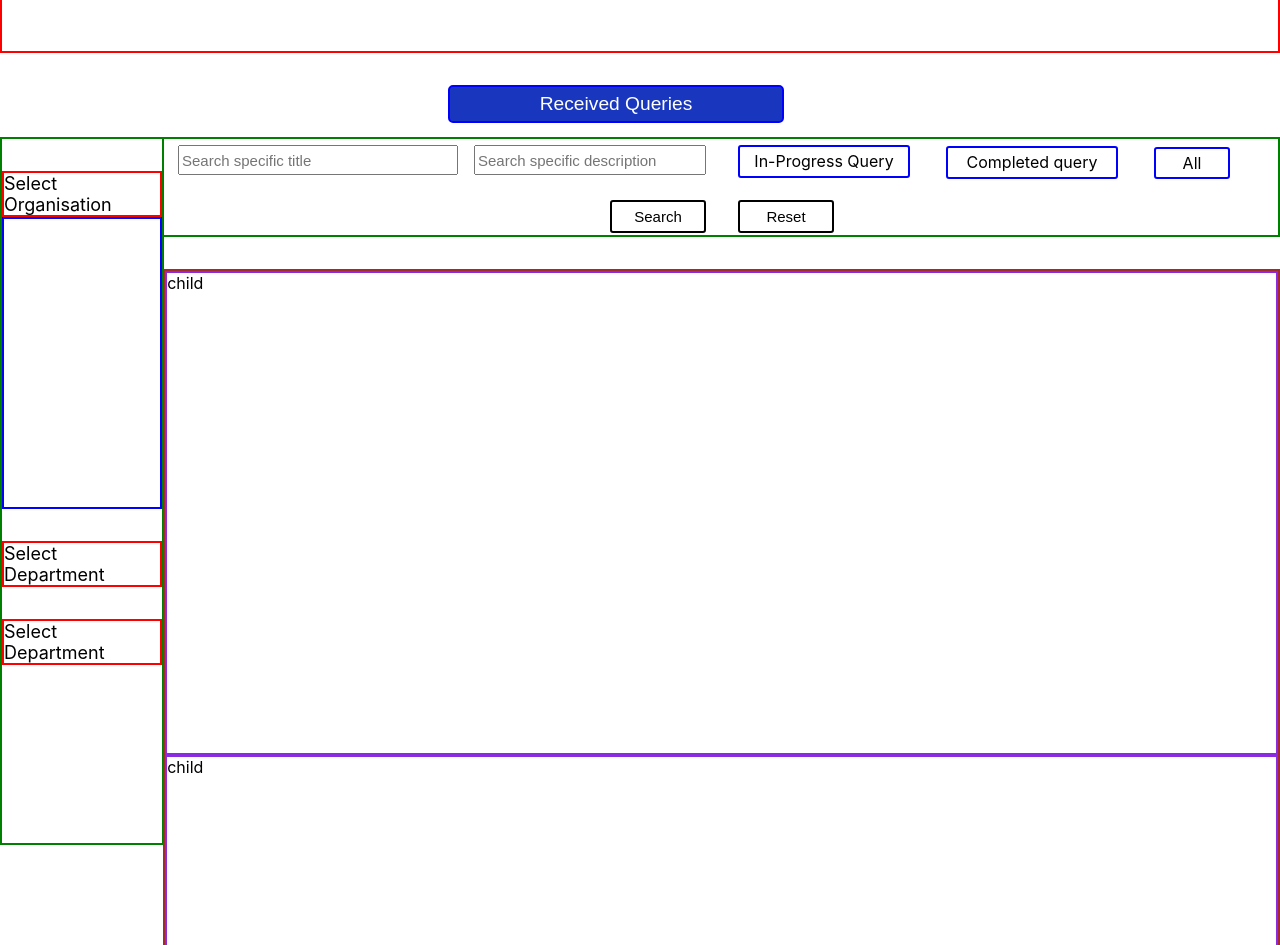
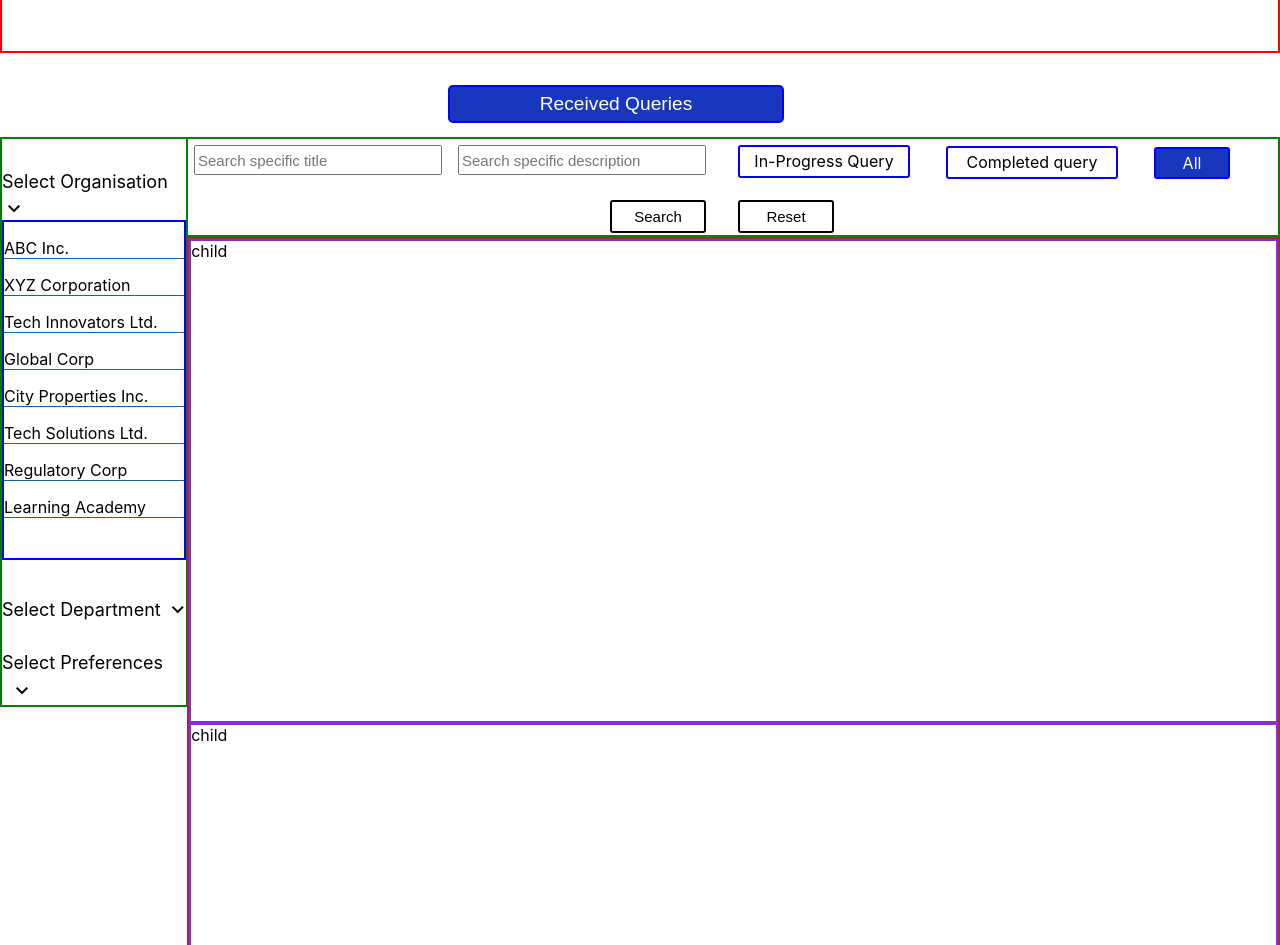
Before and after one commit to gauravgautam00/Quire_Flow, a React (Create React App) app in the folder client/: page /administrative_matter in a window 1280 px wide. Shown: the part 1280-2225 px from the top of the page. Built offline with nearby package versions, Linux system fonts and the light colour scheme.

Commit message:
modified filters

```diff
--- a/client/src/Components/Administrative_matter.jsx
+++ b/client/src/Components/Administrative_matter.jsx
@@ -1,4 +1,4 @@
-import React, { useState, useRef } from 'react'
+import React, { useState, useRef, useEffect } from 'react'
 import Administrative_matter_JSON from "./administrativeMatter.json"
 import Child_Administrative_matter from './Child_Administrative_matter'
 import SecondInfo_Child_administrator_container  from "./secondInfo_Child_administrator_container"
@@ -6,11 +6,53 @@ import secondInfo_administrativeMatter from "./secondInfo_administrativeMatter.j
 const Administrative_matter = () => {
 
 
-
+  const takeToTheViewQueries=useRef(null);
   const filterup=useRef(null);
   const filterleft =useRef(null);
+  const filterLeftOrganisationHeadingReference=useRef(null);
+  const filterLeftDepartmentHeadingReference=useRef(null);
+  const filterLeftPreferenceHeadingReference=useRef(null);
+  const filterLeftOrganisationSelectReference=useRef(null);
+  const filterLeftDepartmentSelectReference=useRef(null);
+  const filterLeftPreferenceSelectReference=useRef(null);
+
+
   const queryContainer=useRef(null);
 
+  if(takeToTheViewQueries.current){
+  takeToTheViewQueries.current.onclick=()=>{
+    if(takeToTheViewQueries.current){
+    window.scrollTo({
+      top:1342,
+      behavior:'smooth'
+    })
+  }
+}
+  }
+  useEffect(()=>{
+  if(
+    filterLeftOrganisationHeadingReference.current && filterLeftDepartmentHeadingReference.current &&
+    filterLeftPreferenceHeadingReference.current){
+console.log("entered ")
+    filterLeftOrganisationHeadingReference.current.onclick=()=>{
+
+      filterLeftOrganisationSelectReference.current.style.display="block";
+      filterLeftPreferenceSelectReference.current.style.display="none";
+      filterLeftDepartmentSelectReference.current.style.display="none";
+        }
+        filterLeftDepartmentHeadingReference.current.onclick=()=>{
+          filterLeftOrganisationSelectReference.current.style.display="none";
+          filterLeftPreferenceSelectReference.current.style.display="none";
+          filterLeftDepartmentSelectReference.current.style.display="block";
+            }
+            filterLeftPreferenceHeadingReference.current.onclick=()=>{
+              filterLeftOrganisationSelectReference.current.style.display="none";
+              filterLeftPreferenceSelectReference.current.style.display="block";
+              filterLeftDepartmentSelectReference.current.style.display="none";
+                }
+
+  }
+},[])
 
   // window.onscroll=()=>{
   //   console.log(window.scrollY);
@@ -57,7 +99,7 @@ const Administrative_matter = () => {
       <div id="administrator_container_frontLeftPart_para">
       Welcome to our administrative hub, where we believe in the power of organized information. Our platform is designed to be your trusted companion in managing queries, tracking responses, and gaining valuable insights. We understand that effective administration is built upon transparency and efficiency, and that's exactly what we offer
       </div>
-      <div id="administrator_container_frontLeftPart_viewQueryButton">
+      <div id="administrator_container_frontLeftPart_viewQueryButton" ref={takeToTheViewQueries}>
         View Recieved Queries
       </div>
 </div>
@@ -110,14 +152,80 @@ Take a deeper dive into a new way to work
         <div id="administrator_container_filterUp_reset">Reset</div>
       </div>
       <div id="administrator_container_filterLeft" ref={filterleft}>
-     <div id="administrator_container_filterLeft_organisationHeading">Select Organisation</div>
-     <div id="administrator_container_filterLeft_organisationHeadingSelect"></div>
+     <div id="administrator_container_filterLeft_organisationHeading" ref={filterLeftOrganisationHeadingReference}>Select Organisation
+     <span id="administrator_container_filterLeft_organisationHeading_expand" class="material-symbols-outlined">
+expand_more
+</span>
+     </div>
+     <div id="administrator_container_filterLeft_organisationHeadingSelect" ref={filterLeftOrganisationSelectReference}>
 
-     <div id="administrator_container_filterLeft_departmentHeading">Select Department</div>
-<div id="administrator_container_filterLeft_departmentHeadingSelect"></div>
+      <div class="administrator_container_filterLeft_organisationHeadingSelect_childClass"> ABC Inc.</div>
+      <div class="administrator_container_filterLeft_organisationHeadingSelect_childClass"> XYZ Corporation
+</div>
 
-<div id="administrator_container_filterLeft_preferencesHeading">Select Department</div>
-<div id="administrator_container_filterLeft_preferencesHeadingSelect"></div>
+      <div class="administrator_container_filterLeft_organisationHeadingSelect_childClass"> Tech Innovators Ltd.
+</div>
+
+      <div class="administrator_container_filterLeft_organisationHeadingSelect_childClass"> Global Corp</div>
+
+      <div class="administrator_container_filterLeft_organisationHeadingSelect_childClass"> City Properties Inc.</div>
+
+      <div class="administrator_container_filterLeft_organisationHeadingSelect_childClass"> Tech Solutions Ltd.</div>
+
+      <div class="administrator_container_filterLeft_organisationHeadingSelect_childClass"> Regulatory Corp</div>
+
+      <div class="administrator_container_filterLeft_organisationHeadingSelect_childClass"> Learning Academy</div>
+
+     </div>
+
+     <div id="administrator_container_filterLeft_departmentHeading" ref={filterLeftDepartmentHeadingReference}>Select Department
+     <span id="administrator_container_filterLeft_departmentHeading_expand" class="material-symbols-outlined">
+expand_more
+</span>
+</div>
+<div id="administrator_container_filterLeft_departmentHeadingSelect" ref={filterLeftDepartmentSelectReference}>
+
+  <div className="administrator_container_filterLeft_departmentHeadingSelect_childClass">IT Support
+
+</div>
+<div className="administrator_container_filterLeft_departmentHeadingSelect_childClass">Finance
+
+</div>
+<div className="administrator_container_filterLeft_departmentHeadingSelect_childClass">Product Development
+
+</div>
+<div className="administrator_container_filterLeft_departmentHeadingSelect_childClass">Human Resources
+
+</div>
+<div className="administrator_container_filterLeft_departmentHeadingSelect_childClass">Facilities Management
+
+</div>
+<div className="administrator_container_filterLeft_departmentHeadingSelect_childClass">Software Development
+
+</div>
+<div className="administrator_container_filterLeft_departmentHeadingSelect_childClass">Legal and Compliance
+
+</div>
+<div className="administrator_container_filterLeft_departmentHeadingSelect_childClass">Learning and Development
+
+</div>
+<div className="administrator_container_filterLeft_departmentHeadingSelect_childClass">Learning and Development
+
+</div>
+
+</div>
+
+<div id="administrator_container_filterLeft_preferencesHeading" ref={filterLeftPreferenceHeadingReference}>Select Preferences
+<span id="administrator_container_filterLeft_preferencesHeading_expand" class="material-symbols-outlined">
+expand_more
+</span>
+</div>
+<div id="administrator_container_filterLeft_preferencesHeadingSelect" ref={filterLeftPreferenceSelectReference}>
+  <div className="administrator_container_filterLeft_preferencesHeadingSelect_childClass">Urgent</div>
+  <div className="administrator_container_filterLeft_preferencesHeadingSelect_childClass">Normal</div>
+  <div className="administrator_container_filterLeft_preferencesHeadingSelect_childClass">Important</div>
+  <div className="administrator_container_filterLeft_preferencesHeadingSelect_childClass">Completed</div>
+</div>
 
 
 
--- a/client/src/Components/secondInfo_Child_administrator_container.jsx
+++ b/client/src/Components/secondInfo_Child_administrator_container.jsx
@@ -1,7 +1,7 @@
 import React from 'react'
 import {motion} from "framer-motion"
 const secondInfo_Child_administrator_container = (props) => {
-console.log(props.styleCustomized);
+// console.log(props.styleCustomized);
   return (
     <motion.div
 
--- a/client/src/index.css
+++ b/client/src/index.css
@@ -1059,14 +1059,14 @@ box-shadow: 0px 0px 15px 0px black;
 #administrator_container_filterUp_inputTitle{
   font-size: 15px;
     height: 1.5rem;
-    width: 17rem;
+    width: 15rem;
     margin-top: 6px;
-    margin-left: 6rem;
+    margin-left: 7rem;
 }
 #administrator_container_filterUp_inputDesc{
   font-size: 15px;
     height: 1.5rem;
-    width: 14rem;
+    width: 15rem;
     margin-top: 0.3rem;
     margin-left: 1rem;
 }
@@ -1102,7 +1102,8 @@ box-shadow: 0px 0px 15px 0px black;
   text-align: center;
   font-size: 16px;
   padding: 4px;
-
+  background-color: #1937BE;
+  color:white;
   margin-top: -2rem;
   cursor: pointer;
   margin-left: 67rem;
@@ -1133,50 +1134,95 @@ box-shadow: 0px 0px 15px 0px black;
   font-family: sans-serif;
 }
 
-#child_administrator_matter{
-  border: 2px solid blueviolet;
-  height: 30rem;
-}
+
 
 
 #administrator_container_filterLeft{
   border: 2px solid green;
   margin-top: -6.27rem;
-  height: 44rem;
+  height: 35.4rem;
   background-color: white;
-  width: 10rem;
+  width: 11.5rem;
 }
 
 #administrator_container_filterLeft_organisationHeading{
-  border: 2px solid red;
+  /* border: 2px solid red; */
   margin-top: 2rem;
+  cursor: pointer;
   font-size: large;
+}
+#administrator_container_filterLeft_organisationHeading_expand{
+  /* left: 9.5rem; */
+    position: relative;
+    top: 5px;
+
 }
 #administrator_container_filterLeft_organisationHeadingSelect{
   border: 2px solid blue;
-  height: 18rem;
+  height: 21rem;
   overflow-y: scroll;
+  /* margin-top: -1.6rem; */
+}
+.administrator_container_filterLeft_organisationHeadingSelect_childClass{
+  margin-top:1rem;
+  border-bottom: 1px solid #1264A3;
 }
 #administrator_container_filterLeft_departmentHeading{
-  border: 2px solid red;
+  /* border: 2px solid red; */
+  margin-top: 2rem;
+  cursor: pointer;
+
+  font-size: large;
+}
+#administrator_container_filterLeft_departmentHeading_expand{
+  position: relative;
+  top: 6px;
+  left:5px;
+}
+
+#administrator_container_filterLeft_departmentHeadingSelect{
+  overflow-y: scroll;
+  border: 2px solid blue;
+  display:none;
+  height:21rem;
+
+}
+.administrator_container_filterLeft_departmentHeadingSelect_childClass{
+  margin-top: 1rem;
+  border-bottom: 1px solid #1264A3;
+}
+#administrator_container_filterLeft_preferencesHeading{
+  /* border: 2px solid red; */
   margin-top: 2rem;
   font-size: large;
-}
-#administrator_container_filterLeft_departmentHeadingSelect{
+  cursor: pointer;
 
 }
-#administrator_container_filterLeft_preferencesHeading{
-  border: 2px solid red;
-  margin-top: 2rem;
-  font-size: large;
+
+#administrator_container_filterLeft_preferencesHeading_expand{
+  position: relative;
+  top: 6px;
+  left:8px;
 }
 #administrator_container_filterLeft_preferencesHeadingSelect{
-
+  overflow-y: scroll;
+  border: 2px solid blue;
+  display:none;
+height:21rem;
+}
+.administrator_container_filterLeft_preferencesHeadingSelect_childClass{
+  margin-top: 1rem;
+    border-bottom: 1px solid #1264A3;
 }
 #administrator_container_queriesContainer{
-  margin-left: 10.2rem;
-  margin-top: -36rem;
+  margin-left: 11.7rem;
+  margin-top: -29.4rem;
   border: 2px solid brown;
+}
+
+#child_administrator_matter{
+  border: 2px solid blueviolet;
+  height: 30rem;
 }
 /* Administrator Container */
 /* Administrator Container */
```
